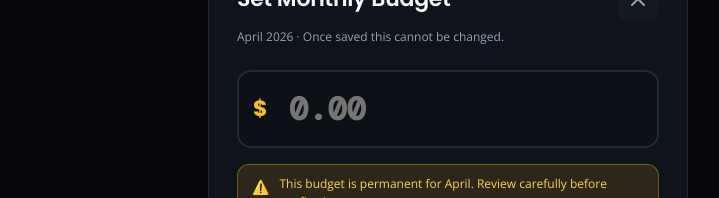
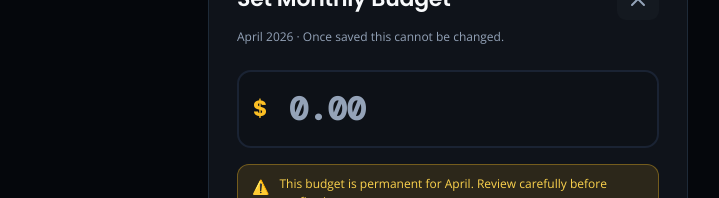
Before and after one commit to SophanithChrek379/apsara-spend, a Next.js app: page / in a window 1280 px wide. Both pictures are taken after a click on the button "+ Set budget". Shown: the part 441-639 px from the top of the page, without its empty margins (192-911 px from the left). Built offline with nearby package versions, Linux system fonts and the light colour scheme.

Commit message:
fix: light mode polish — focus outline, accent ring, input borders, text contrast, currency conversion

```diff
--- a/app/page.tsx
+++ b/app/page.tsx
@@ -519,7 +519,7 @@ function EntryModal({ tx, selectedMonth, monthBalance, totalUSD: currentTotal, o
 
   const parsedAmt  = currency === "KHR" ? parseInt(rawAmount, 10) || 0 : parseFloat(rawAmount) || 0;
   const previewUSD = toUSD(rawAmount);
-  const borderColor = shake ? "#ef4444" : khrHint ? "#f59e0b" : parsedAmt > 0 ? "var(--accent-border)" : "#1e2a38";
+  const borderColor = shake ? "#ef4444" : khrHint ? "#f59e0b" : parsedAmt > 0 ? "var(--accent-border)" : "var(--color-border)";
 
   // Adaptive font size — shrinks as the display value gets longer to prevent overflow
   const displayVal = currency === "KHR" ? formatKHRDisplay(rawAmount) : rawAmount;
@@ -669,7 +669,7 @@ function EntryModal({ tx, selectedMonth, monthBalance, totalUSD: currentTotal, o
           placeholder="Note (optional, max 100 chars)..."
           maxLength={100}
           className="focus-input"
-          style={{ width: "100%", boxSizing: "border-box", background: "var(--color-bg-input)", border: "1.5px solid #1e2a38", borderRadius: 12, padding: "12px 16px", fontSize: 16, fontFamily: "var(--font-body)", lineHeight: 1.5, color: "var(--color-text-lo)", outline: "none", marginBottom: 16 }}
+          style={{ width: "100%", boxSizing: "border-box", background: "var(--color-bg-input)", border: "1.5px solid var(--color-border)", borderRadius: 12, padding: "12px 16px", fontSize: 16, fontFamily: "var(--font-body)", lineHeight: 1.5, color: "var(--color-text-hi)", outline: "none", marginBottom: 16 }}
         />
 
         {/* ── Date picker — article technique: full-area transparent overlay ──
@@ -688,7 +688,7 @@ function EntryModal({ tx, selectedMonth, monthBalance, totalUSD: currentTotal, o
             style={{
               display: "flex", alignItems: "center",
               background: "var(--color-bg-input)",
-              border: "1.5px solid #1e2a38",
+              border: "1.5px solid var(--color-border)",
               borderRadius: 12,
               padding: "14px 16px",
               minHeight: 48,
@@ -700,7 +700,7 @@ function EntryModal({ tx, selectedMonth, monthBalance, totalUSD: currentTotal, o
               fontSize: 16,
               fontFamily: "var(--font-body)",
               lineHeight: 1,
-              color: date ? "#e2e8f0" : "var(--color-text-lo)",
+              color: "var(--color-text-hi)",
             }}>
               {date ? formatDisplayDate(date) : "Select date"}
             </span>
@@ -1501,6 +1501,14 @@ export default function ApsaraSpendPage() {
         /* Focus ring uses accent var */
         .focus-input:focus { border-color: var(--accent-border) !important; }
 
+        /* Remove browser default focus outline on Settings theme tab buttons */
+        button:focus { outline: none; }
+        button:focus-visible { outline: 2px solid var(--accent); outline-offset: 2px; }
+
+        /* Fix 4 — Placeholder text uses --color-text-hi so it reads correctly in light mode */
+        ::placeholder { color: var(--color-text-lo); opacity: 1; }
+        input::placeholder, textarea::placeholder { color: var(--color-text-lo); opacity: 1; }
+
         *, *::before, *::after { box-sizing: border-box; margin: 0; padding: 0; -webkit-tap-highlight-color: transparent; }
         html { font-size: 16px; }
         html, body {
@@ -1822,7 +1830,7 @@ export default function ApsaraSpendPage() {
                     autoFocus
                     style={{
                       width: "100%", boxSizing: "border-box",
-                      background: "var(--color-bg-input)", border: "2px solid #1e2a38",
+                      background: "var(--color-bg-input)", border: "2px solid var(--color-border)",
                       borderRadius: 14, padding: "16px 16px 16px 50px",
                       fontSize: 32, fontWeight: 800, color: "var(--color-text-hi)", outline: "none",
                       fontFamily: "var(--font-mono)", transition: "border-color 0.2s",
@@ -1927,7 +1935,7 @@ export default function ApsaraSpendPage() {
                           style={{
                             width: 26, height: 26, borderRadius: "50%",
                             background: hex, border: "none", cursor: "pointer",
-                            boxShadow: palette === id ? `0 0 0 2px #0f131a, 0 0 0 4px ${hex}` : "none",
+                            boxShadow: palette === id ? `0 0 0 2px var(--color-bg-card), 0 0 0 4px ${hex}` : "none",
                             transition: "box-shadow 0.15s",
                           }}
                         />
```
